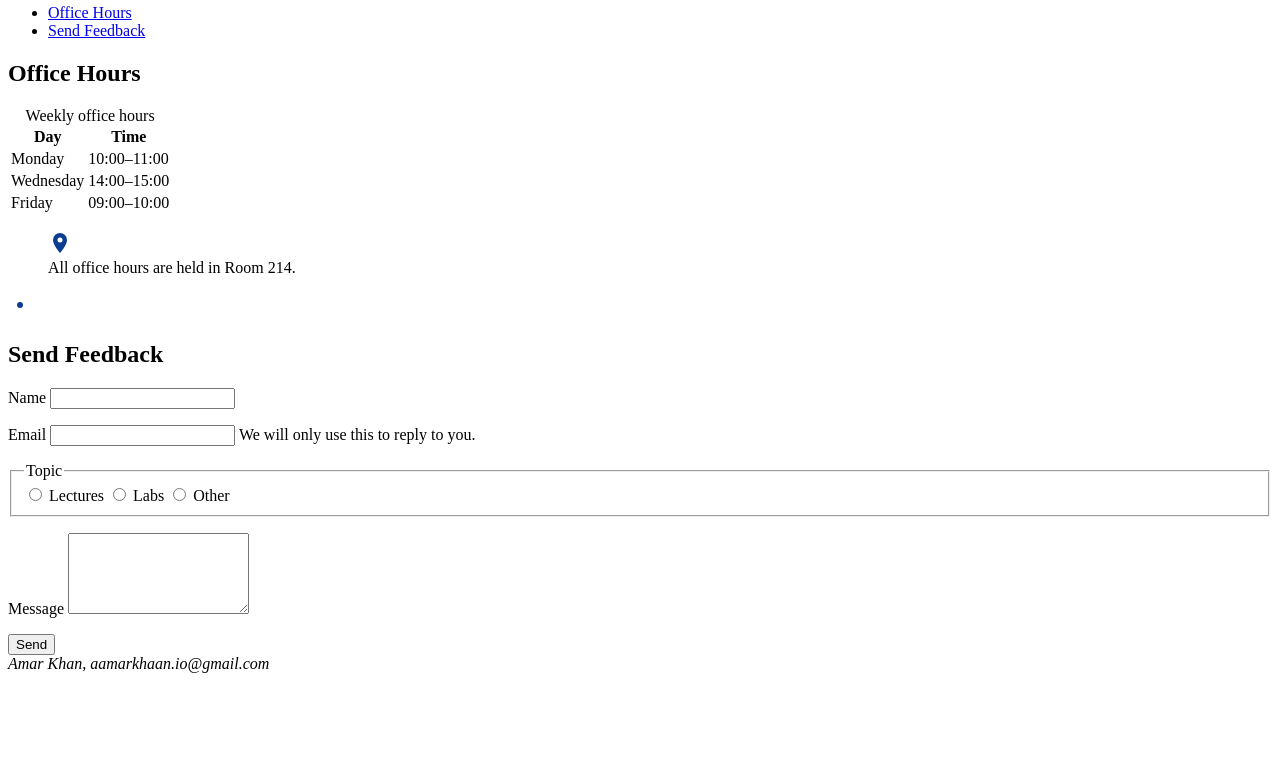
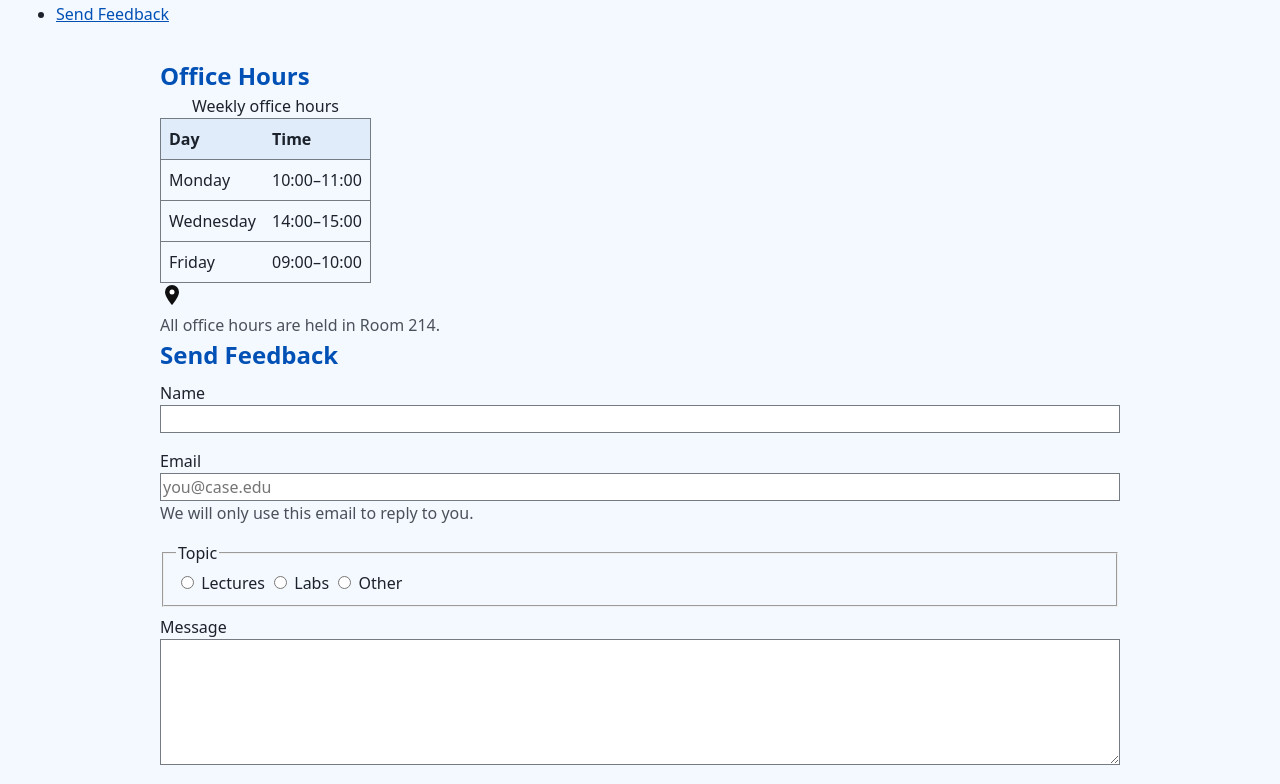
Before and after one commit to aamarkhaan/web-engineering-lab, a website: page public/index.html in a window 1280 px wide. Shown: the part 102-886 px from the top of the page. Before the commit the page ends 800 px from the top, so only its background shows below. Drawn offline with Linux system fonts and the light colour scheme.

Commit message:
Adding Lab 3

```diff
--- a/package.json
+++ b/package.json
@@ -13,7 +13,6 @@
   "license": "ISC",
   "type": "commonjs",
   "devDependencies": {
-    "eslint": "^10.11.0",
     "prettier": "^3.9.9",
     "serve": "^14.2.6"
   }
--- a/public/index.html
+++ b/public/index.html
@@ -3,8 +3,8 @@
   <head>
     <meta charset="UTF-8" />
     <meta name="viewport" content="width=device-width, initial-scale=1" />
-    <title>Web Engineering Lab 02</title>
-    <link rel="stylesheet" href="styles.css" />
+    <title>Lab 03</title>
+    <link rel="stylesheet" href="style.css" />
   </head>
   <body>
     <a href="#main-content" class="skip-link">Skip to main content</a>
@@ -13,8 +13,12 @@
       <h1 id="greeting">Web Engineering Lab</h1>
       <nav>
         <ul>
-          <li><a href="#schedule" aria-current="location">Office Hours</a></li>
-          <li><a href="#feedback">Send Feedback</a></li>
+          <li>
+            <a href="#schedule" class="nav-link" aria-current="location"
+              >Office Hours</a
+            >
+          </li>
+          <li><a href="#feedback" class="nav-link">Send Feedback</a></li>
         </ul>
       </nav>
     </header>
@@ -61,7 +65,7 @@
           </tbody>
         </table>
 
-        <figure>
+        <figure class="location-pin">
           <svg
             role="img"
             aria-labelledby="pin-title"
@@ -72,22 +76,20 @@
             <title id="pin-title">Location pin</title>
             <path
               d="M12 2a7 7 0 0 0-7 7c0 5 7 13 7 13s7-8 7-13a7 7 0 0 0-7-7z"
-              fill="#0b3d91"
+              fill="#0f0f0f"
             />
             <circle cx="12" cy="9" r="2.5" fill="#ffffff" />
           </svg>
-          <figcaption>All office hours are held in Room 214.</figcaption>
+          <figcaption class="text-muted">
+            All office hours are held in Room 214.
+          </figcaption>
         </figure>
       </section>
-
-      <svg aria-hidden="true" width="24" height="24" viewBox="0 0 24 24">
-        <circle cx="12" cy="12" r="3" fill="#0b3d91" />
-      </svg>
 
       <section id="feedback">
         <h2>Send Feedback</h2>
 
-        <form action="#" method="post">
+        <form>
           <p>
             <label for="name">Name</label>
             <input
@@ -105,11 +107,13 @@
               type="email"
               id="email"
               name="email"
-              autocomplete="email"
+              placeholder="you@case.edu"
               required
               aria-describedby="email-hint"
             />
-            <span id="email-hint">We will only use this to reply to you.</span>
+            <span id="email-hint" class="text-muted">
+              We will only use this email to reply to you.</span
+            >
           </p>
 
           <fieldset>
@@ -139,7 +143,7 @@
     </main>
 
     <footer>
-      <address>Amar Khan, aamarkhaan.io@gmail.com</address>
+      <address>Amar Khan, amarkhan@case.edu</address>
     </footer>
   </body>
 </html>
--- a/public/style.css
+++ b/public/style.css
@@ -1,19 +1,124 @@
-a:focus-visible,
-button:focus-visible,
-input:focus-visible,
-textarea:focus-visible {
-  outline: 3px solid #0b5fff;
-  outline-offset: 1px;
+@layer reset, base, components, utilities;
+
+@layer reset {
+  *,
+  *::before,
+  *::after {
+    box-sizing: border-box;
+  }
+  body,
+  h1,
+  h2,
+  p,
+  figure {
+    margin: 0;
+  }
 }
 
-.skip-link {
-  position: absolute;
-  left: -9999px;
+@layer base {
+  :root {
+    --space: 1rem;
+    --color-surface: color-mix(
+      in oklch,
+      var(--color-bg) 92%,
+      var(--color-accent)
+    );
+    --color-border: color-mix(in oklch, var(--color-text) 55%, var(--color-bg));
+    --color-muted: color-mix(in oklch, var(--color-text) 75%, var(--color-bg));
+
+    color-scheme: light dark;
+    --color-bg: light-dark(oklch(98% 0.01 255), oklch(20% 0.02 255));
+    --color-text: light-dark(oklch(25% 0.02 255), oklch(94% 0.01 255));
+    --color-accent: light-dark(oklch(45% 0.18 255), oklch(75% 0.12 255));
+  }
+
+  body {
+    font-family: system-ui, sans-serif;
+    line-height: 1.5;
+    color: var(--color-text);
+    background: var(--color-bg);
+    padding: var(--space);
+  }
+
+  input,
+  textarea,
+  button {
+    font: inherit;
+  }
 }
 
-.skip-link:focus {
-  left: 10px;
-  top: 10px;
-  padding: 8px;
-  background: #ffffff;
+@layer components {
+  table {
+    border-collapse: collapse;
+    border: 1px solid var(--color-border);
+  }
+  th,
+  td {
+    padding: 0.5rem;
+    text-align: start;
+    border-block-end: 1px solid var(--color-border);
+  }
+  th {
+    background: var(--color-surface);
+  }
+
+  input[type="text"],
+  input[type="email"],
+  textarea {
+    inline-size: 100%;
+    border: 1px solid var(--color-border);
+  }
+
+  .skip-link {
+    position: absolute;
+    left: -9999px;
+  }
+  .skip-link:focus {
+    left: 0;
+    top: 0;
+    padding: 8px;
+    color: var(--color-accent);
+    background: var(--color-bg);
+  }
+
+  a:focus-visible,
+  button:focus-visible,
+  input:focus-visible,
+  textarea:focus-visible {
+    outline: 3px solid var(--color-accent);
+    outline-offset: 2px;
+  }
+
+  main {
+    max-inline-size: 60rem;
+    margin-inline: auto;
+    padding-block: 1rem;
+  }
+
+  h2 {
+    color: var(--color-accent);
+  }
+  a {
+    color: var(--color-accent);
+  }
+
+  :where(nav ul li) a {
+    color: var(--color-text);
+  }
+  .nav-link {
+    color: var(--color-accent);
+  }
+  a[aria-current="location"] {
+    font-weight: 600;
+  }
+
+  form p {
+    margin-block: 0.5rem 1rem;
+  }
 }
+
+@layer utilities {
+  .text-muted {
+    color: var(--color-muted);
+  }
+}
```
Also changed, not shown: 1 other file.
